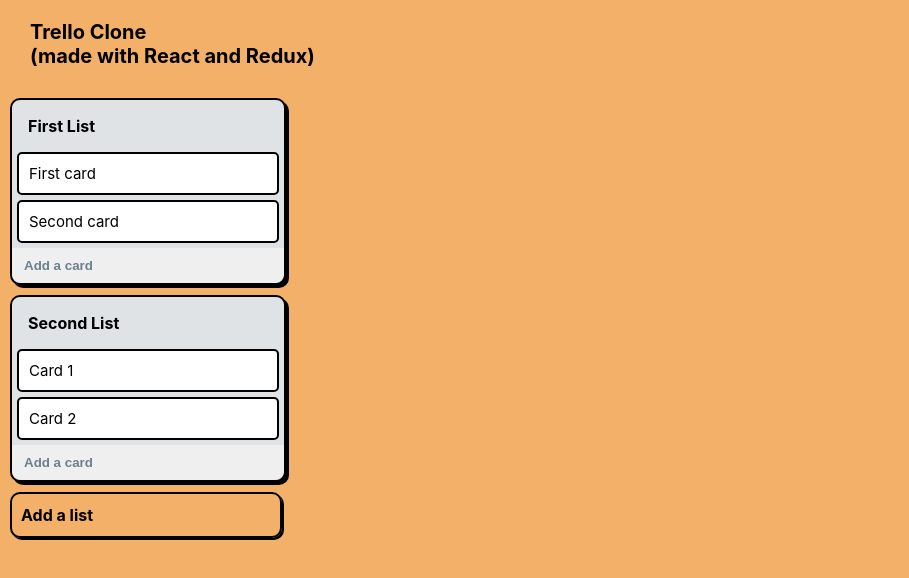
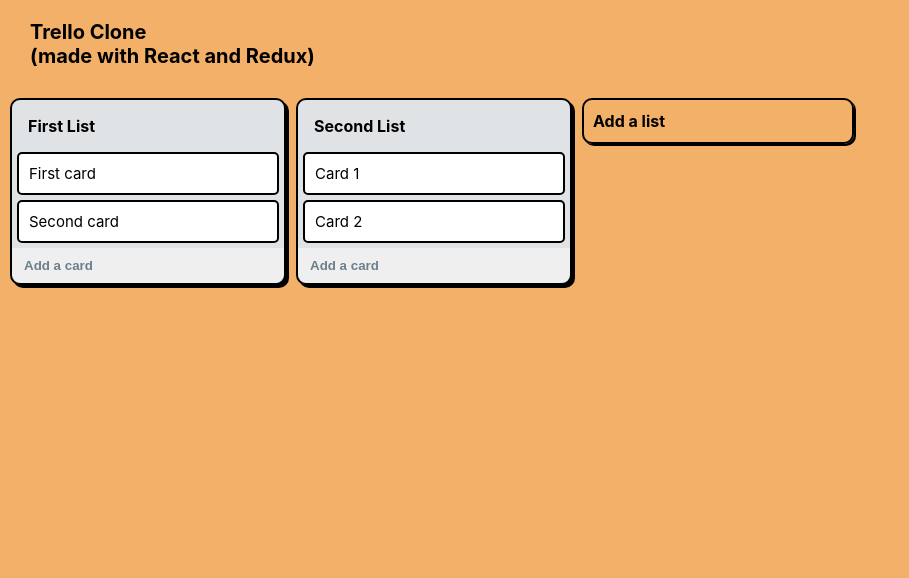
Before and after one commit to rusakovartyom/react-simple-trello, a React (Create React App) app: page / in a window 1280 px wide. Shown: the top 578 px of the page, without its empty margins (0-909 px from the left). Built offline with nearby package versions, Linux system fonts and the light colour scheme.

Commit message:
Fix typo in css class

```diff
--- a/src/components/Board/Board.module.css
+++ b/src/components/Board/Board.module.css
@@ -1,4 +1,4 @@
-.aoard {
+.board {
   display: flex;
   overflow-x: auto;
 }
```
